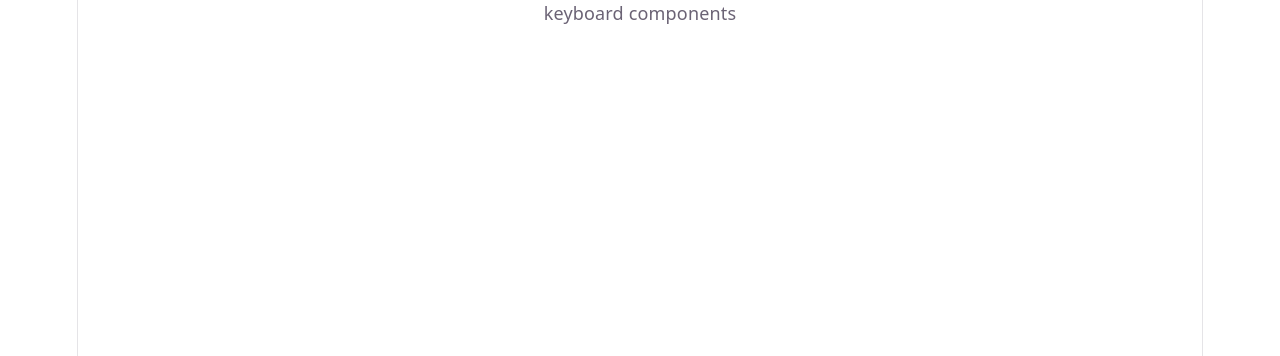
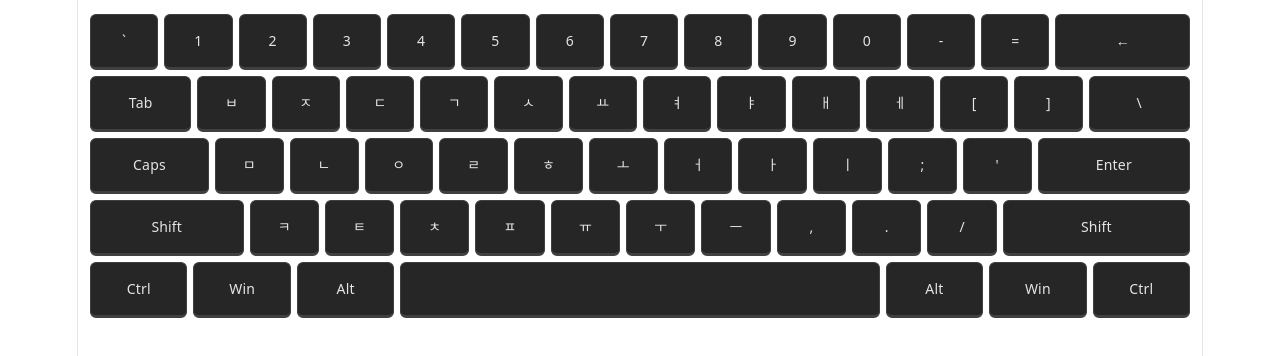
Before and after one commit to tadak-campus/tadak-frontend, a React (Vite) app: page /dev/keyboard in a window 1280 px wide. Shown: the top 356 px of the page. Built offline with nearby package versions, Linux system fonts and the light colour scheme.

Commit message:
feat: 키보드 프리뷰 페이지에 컴포넌트 연결

```diff
--- a/src/pages/dev/KeyboardPreview.tsx
+++ b/src/pages/dev/KeyboardPreview.tsx
@@ -1,5 +1,49 @@
+import { useEffect, useState } from "react";
+import Keyboard from "../../components/Keyboard/Keyboard";
+import { qwertyLayout } from "../../components/Keyboard/KeyboardLayout";
+
 const KeyboardPreview = () => {
-  return <div>keyboard components</div>;
+  const [pressedCodes, setPressedCodes] = useState<Set<string>>(new Set());
+  const [shiftActive, setShiftActive] = useState(false);
+
+  useEffect(() => {
+    const handleDown = (e: KeyboardEvent) => {
+      setPressedCodes((prev) => {
+        const next = new Set(prev);
+        next.add(e.code);
+        return next;
+      });
+
+      if (e.key === "Shift") setShiftActive(true);
+    };
+
+    const handleUp = (e: KeyboardEvent) => {
+      setPressedCodes((prev) => {
+        const next = new Set(prev);
+        next.delete(e.code);
+        return next;
+      });
+
+      if (e.key === "Shift") setShiftActive(false);
+    };
+
+    window.addEventListener("keydown", handleDown);
+    window.addEventListener("keyup", handleUp);
+    return () => {
+      window.removeEventListener("keydown", handleDown);
+      window.removeEventListener("keyup", handleUp);
+    };
+  }, []);
+
+  return (
+    <div style={{ height: "100%", width: "100%" }}>
+      <Keyboard
+        layout={qwertyLayout}
+        pressedCodes={pressedCodes}
+        shiftActive={shiftActive}
+      />
+    </div>
+  );
 };
 
 export default KeyboardPreview;
```
